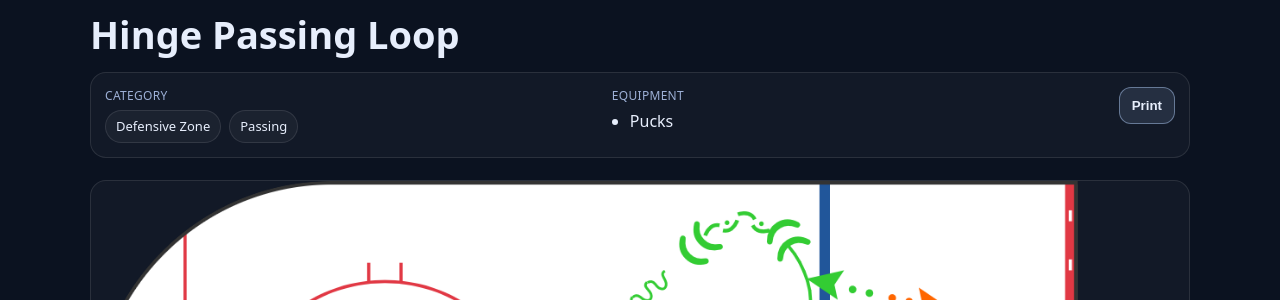
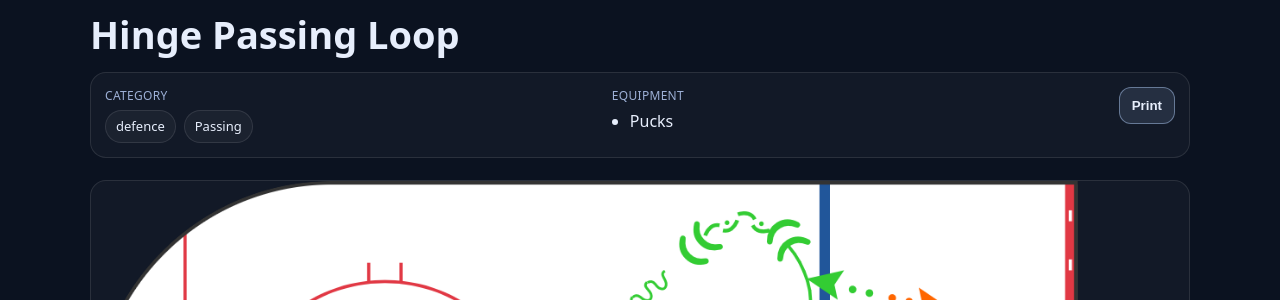
Before and after one commit to noflamingos/noflamingos.github.io, a Jekyll site: the page built from _drills/hinge-passing-loop.md, in a window 1280 px wide and 900 px high. Shown: the part 124-424 px from the top of the window. Built offline with Jekyll 4.4.1, drawn with Linux system fonts in a browser that asks for light colours.

Commit message:
Update hinge-passing-loop.md

```diff
--- a/_drills/hinge-passing-loop.md
+++ b/_drills/hinge-passing-loop.md
@@ -14,7 +14,7 @@ coaching_points:
 equipment:
 - "Pucks"
 categories:
-- "defensive-zone"
+- "defence"
 - "passing"
 variations: |
   Alternate version can incorporate coaches to act as a forechecker or as a forward for a give-and-go pass at the top of the loop (simulating a pass up ice).
```
